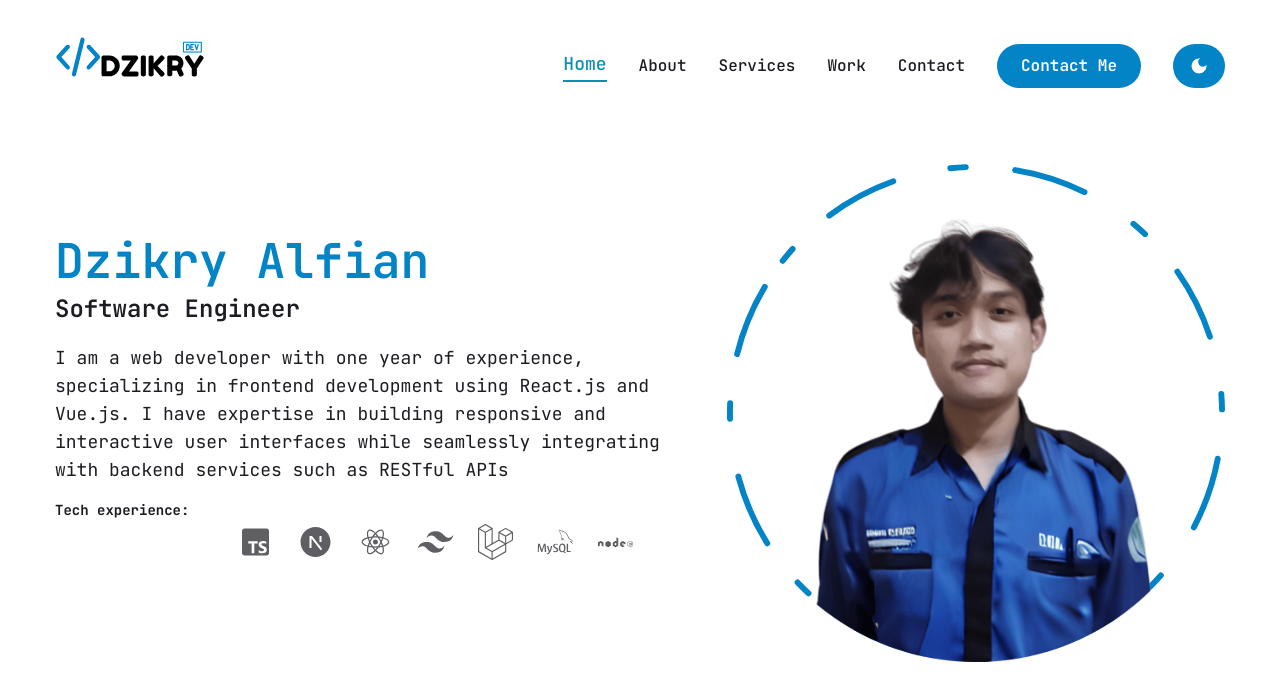
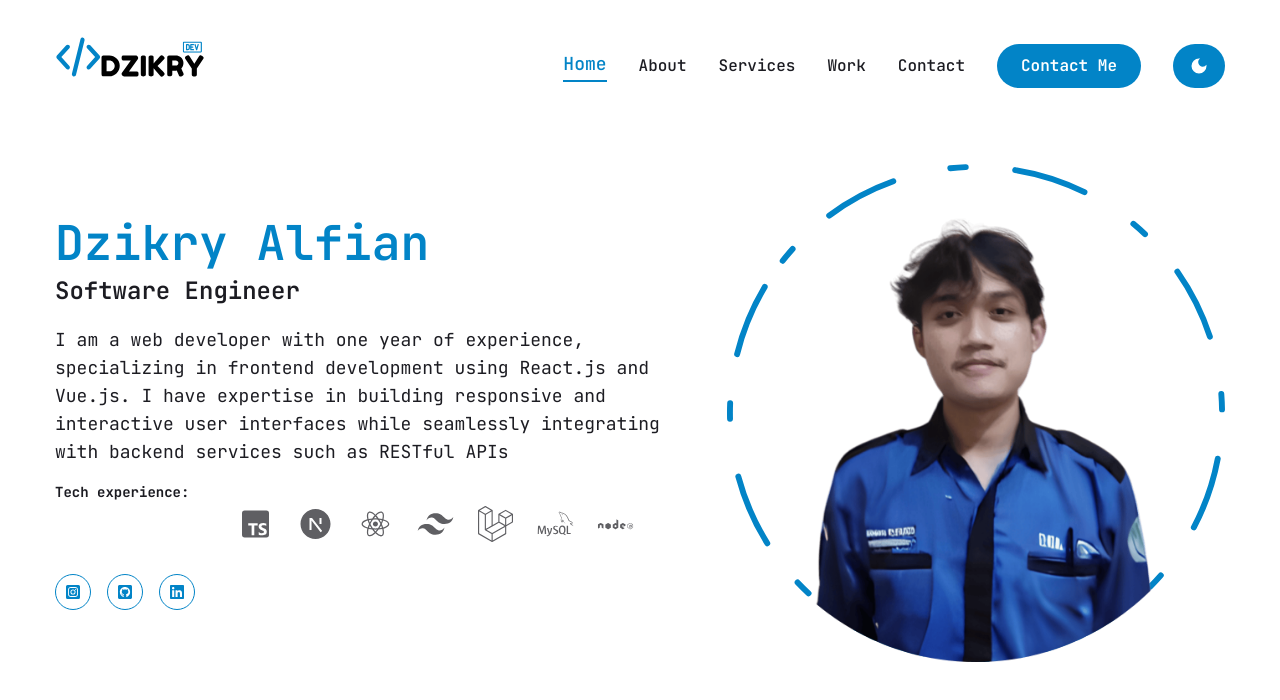
Before and after one commit to dzikryalfian14/personal-portofolio, a Next.js app: page / in a window 1280 px wide. Shown: the top 700 px of the page. Built offline with nearby package versions, Linux system fonts and the light colour scheme.

Commit message:
edit : fix color default

```diff
--- a/app/page.tsx
+++ b/app/page.tsx
@@ -1,5 +1,6 @@
 import CurrentTech from "@/components/CurrentTech";
 import Photo from "@/components/Photo";
+import Social from "@/components/Social";
 import type { Metadata } from "next";
 
 export const metadata: Metadata = {
@@ -14,7 +15,7 @@ const Home = () => {
         <div className="flex flex-col lg:flex-row items-center justify-between lg:pt-8 lg:pb-12">
           {/* Aboute me */}
           <div className="text-center lg:text-left order-2 lg:order-none">
-            <h2 className="h2 text-sky-600 mb-2">Dzikry Alfian</h2>
+            <h2 className="h2 text-accent mb-2">Dzikry Alfian</h2>
             <span className="h3">Software Engineer</span>
             <p className="text-primary mt-4 dark:text-white leading-relaxed text-sm text-justify lg:text-left lg:mr-14 text-md md:text-lg">
               I am a web developer with one year of experience,
@@ -36,7 +37,13 @@ const Home = () => {
             <div className="flex mt-8 flex-col lg:flex-row items-center gap-8">
 
               <div className="mb-8 lg:mb-0">
-
+                <Social
+                  containerStyles="flex gap-4"
+                  iconStyles="w-9 h-9 border border-accent
+                  rounded-full flex justify-center items-center
+                  text-accent text-base hover:bg-accent
+                  hover:text-primary hover:transition-all duration-500"
+                />
               </div>
             </div>
           </div>
--- a/components/Navbar.tsx
+++ b/components/Navbar.tsx
@@ -37,8 +37,8 @@ const Navbar = () => {
             key={index}
             className={`${
               link.path == pathname &&
-              "text-cyan-600 font-bold text-lg border-b-2 border-cyan-600"
-            } capitalize font-medium text-md hover:text-cyan-600 transition-all`}
+              "text-accent font-bold text-lg border-b-2 border-accent"
+            } capitalize font-medium text-md hover:text-accent transition-all`}
           >
             {link.name}
           </Link>
```
